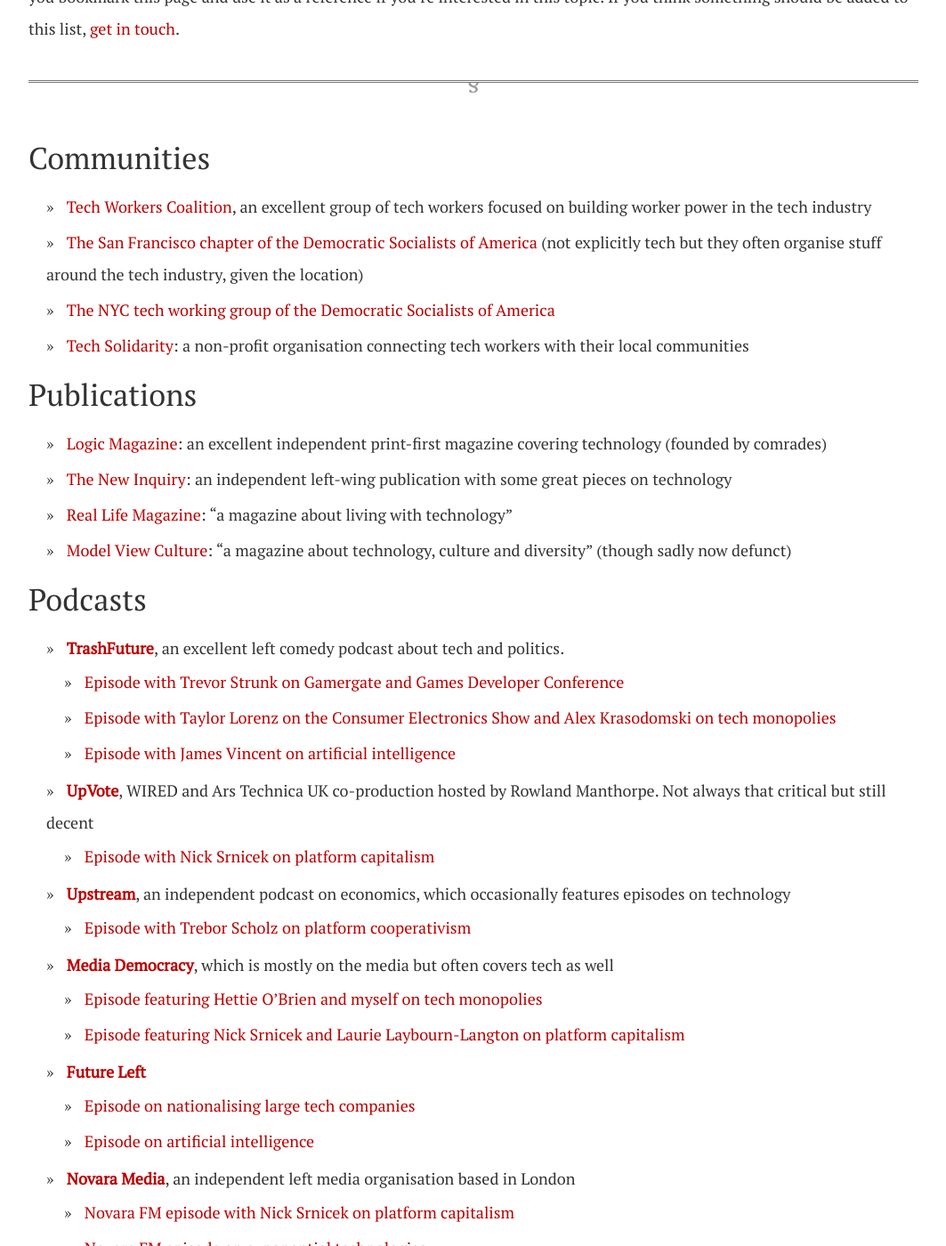
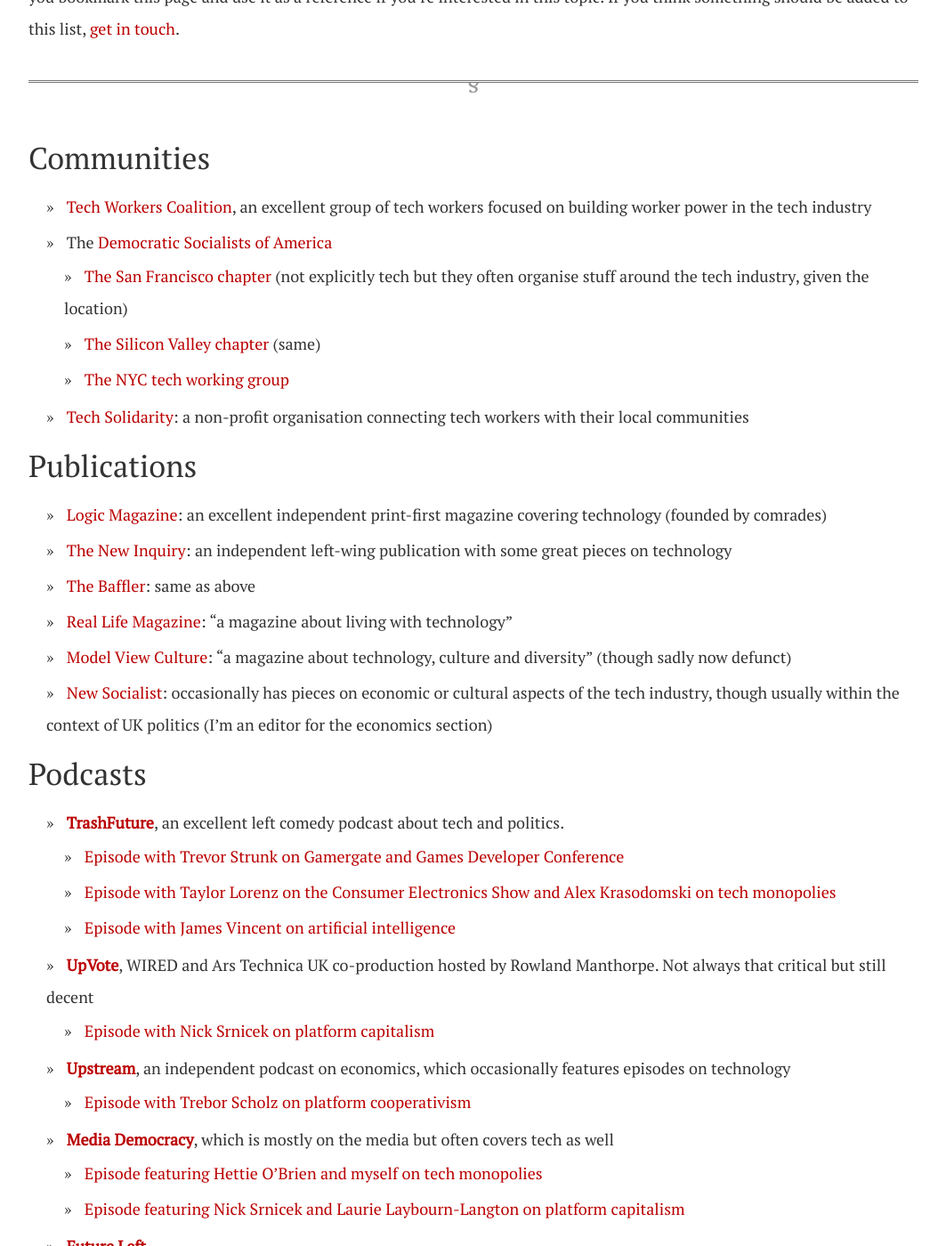
Before and after one commit to dellsystem/dellsystem.github.io, a Jekyll site: the page built from tech.md, in a window 1280 px wide and 1400 px high, scrolled down 640 px. Shown: the whole window at 89% size, without its empty margins (108-1171 px from the left). Built offline with Jekyll 4.4.1, drawn with Linux system fonts in a browser that asks for light colours.

Commit message:
Add more resources to tech.md

```diff
--- a/tech.md
+++ b/tech.md
@@ -16,16 +16,20 @@ There's a lot here, with resources in a variety of formats (books, articles, pod
 ## Communities
 
 * [Tech Workers Coalition](https://techworkerscoalition.org/), an excellent group of tech workers focused on building worker power in the tech industry
-* [The San Francisco chapter of the Democratic Socialists of America](https://twitter.com/dsa_sf) (not explicitly tech but they often organise stuff around the tech industry, given the location)
-* [The NYC tech working group of the Democratic Socialists of America](https://twitter.com/NYCDSATechWG)
+* The [Democratic Socialists of America](http://www.dsausa.org/)
+	* [The San Francisco chapter](https://twitter.com/dsa_sf) (not explicitly tech but they often organise stuff around the tech industry, given the location)
+	* [The Silicon Valley chapter](https://twitter.com/SV_DSA) (same)
+	* [The NYC tech working group](https://twitter.com/NYCDSATechWG)
 * [Tech Solidarity](https://techsolidarity.org/): a non-profit organisation connecting tech workers with their local communities
 
 ## Publications
 
 * [Logic Magazine](http://logicmag.io/): an excellent independent print-first magazine covering technology (founded by comrades)
 * [The New Inquiry](https://thenewinquiry.com/): an independent left-wing publication with some great pieces on technology
+* [The Baffler](https://thebaffler.com/): same as above
 * [Real Life Magazine](http://reallifemag.com/): "a magazine about living with technology"
 * [Model View Culture](https://modelviewculture.com/): "a magazine about technology, culture and diversity" (though sadly now defunct)
+* [New Socialist](https://newsocialist.org.uk/): occasionally has pieces on economic or cultural aspects of the tech industry, though usually within the context of UK politics (I'm an editor for the economics section)
 
 ## Podcasts
 
```
